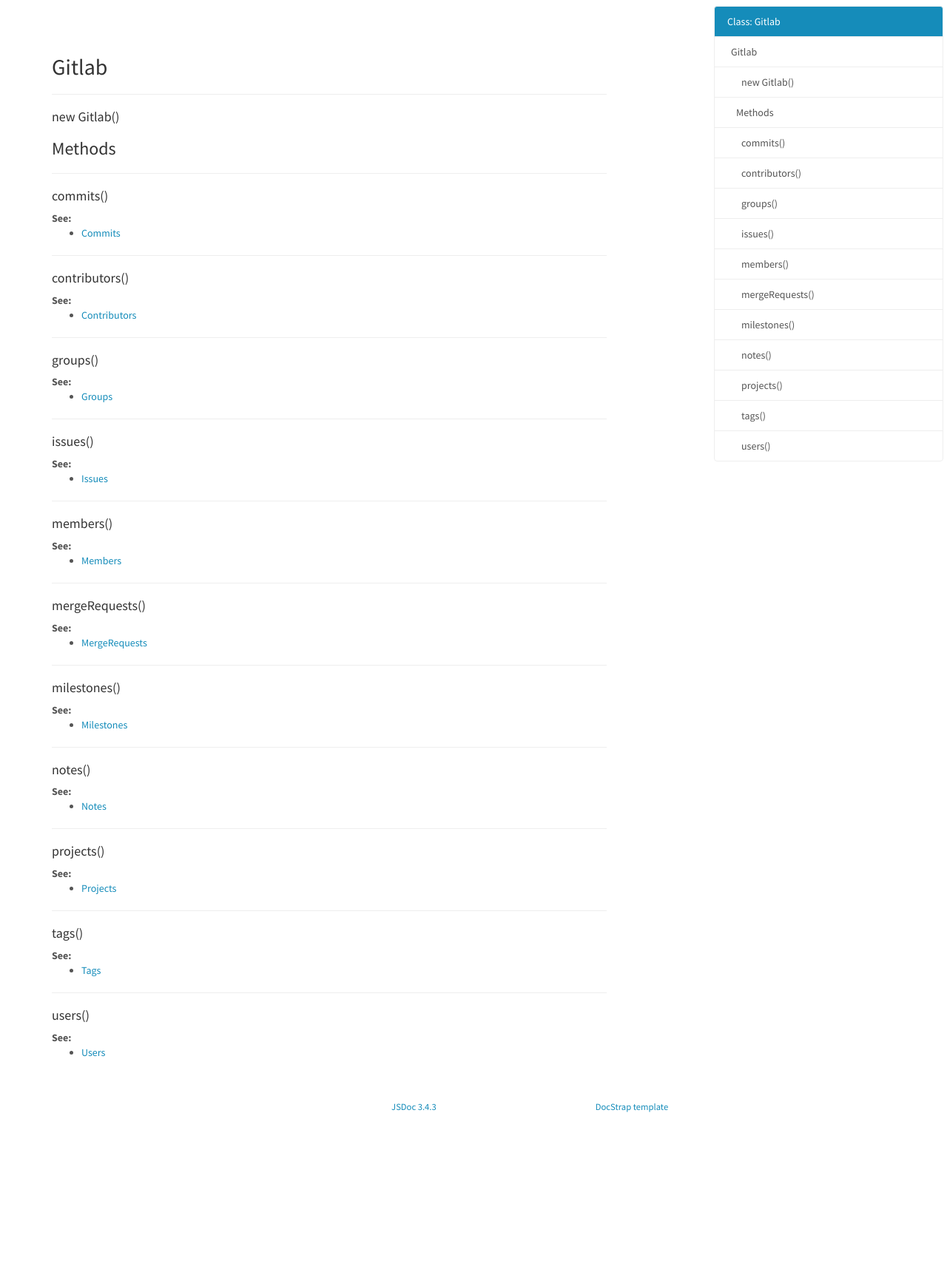
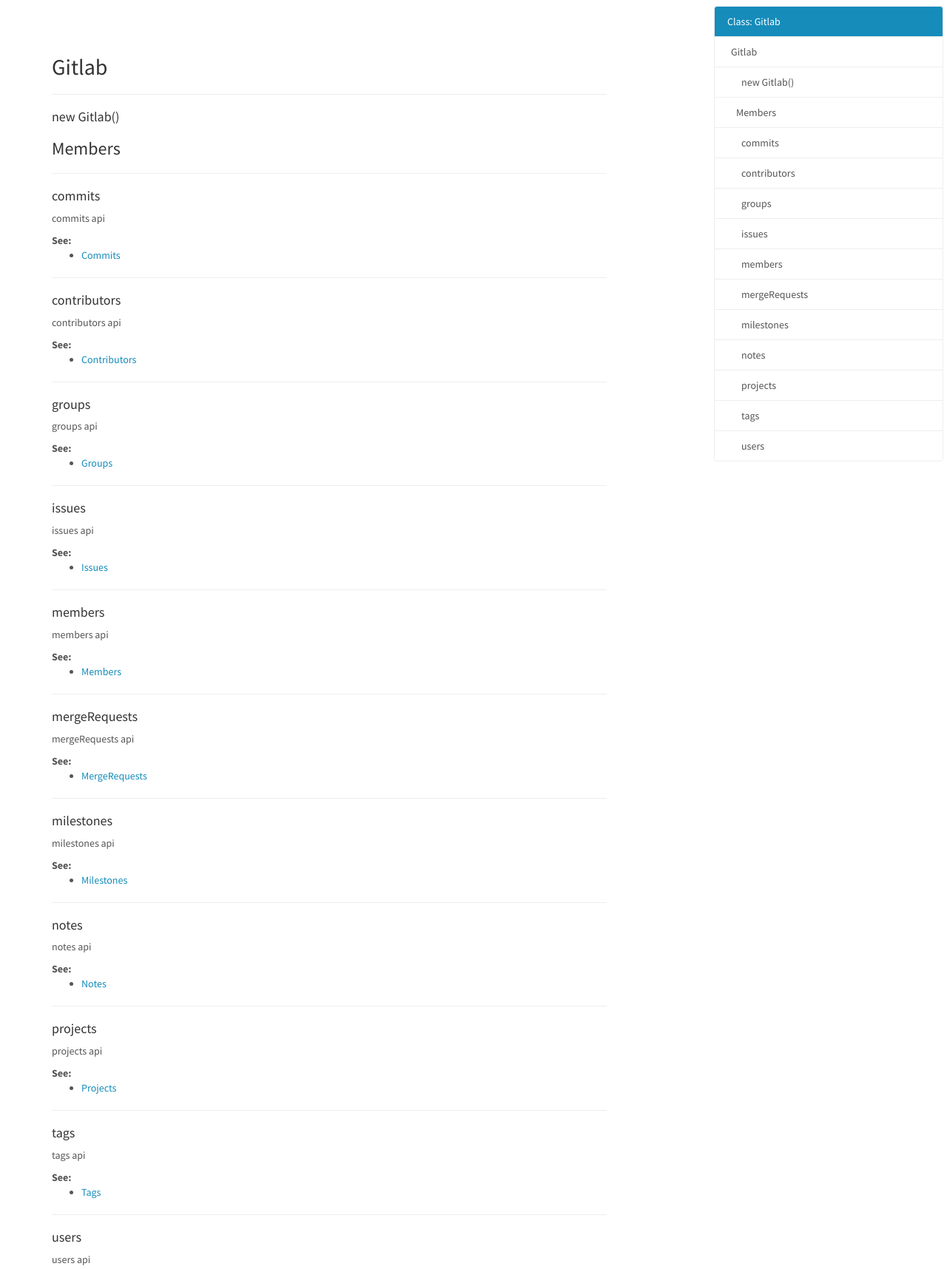
Before and after one commit to huang-x-h/node-gitlab, a plain HTML site: page 1.2.0/Gitlab.html in a window 1280 px wide. Shown: the part 59-1775 px from the top of the page at 74% size. Before the commit the page ends 1565 px from the top, so only its background shows below. Drawn offline with Linux system fonts and the light colour scheme.

Commit message:
update api

```diff
--- a/1.2.0/Gitlab.html
+++ b/1.2.0/Gitlab.html
@@ -164,25 +164,21 @@
 
 
 
-
-
-        <h3 class="subsection-title">Methods</h3>
+        <h3 class="subsection-title">Members</h3>
 
         <dl>
 
 <hr>
-<dt>
-    <h4 class="name" id="commits"><span class="type-signature"></span>commits()</h4>
+<dt class="name" id="commits">
+    <h4 id="commits"><span class="type-signature"></span>commits<span class="type-signature"></span></h4>
 
 
 </dt>
 <dd>
 
-
-
-
-
-
+    <div class="description">
+        <p>commits api</p>
+    </div>
 
 
 
@@ -235,35 +231,21 @@
 
 
 
-
-
-
-
-
-
-
-
-
-
-
-
 </dd>
 
 
 
 <hr>
-<dt>
-    <h4 class="name" id="contributors"><span class="type-signature"></span>contributors()</h4>
+<dt class="name" id="contributors">
+    <h4 id="contributors"><span class="type-signature"></span>contributors<span class="type-signature"></span></h4>
 
 
 </dt>
 <dd>
 
-
-
-
-
-
+    <div class="description">
+        <p>contributors api</p>
+    </div>
 
 
 
@@ -316,35 +298,21 @@
 
 
 
-
-
-
-
-
-
-
-
-
-
-
-
 </dd>
 
 
 
 <hr>
-<dt>
-    <h4 class="name" id="groups"><span class="type-signature"></span>groups()</h4>
+<dt class="name" id="groups">
+    <h4 id="groups"><span class="type-signature"></span>groups<span class="type-signature"></span></h4>
 
 
 </dt>
 <dd>
 
-
-
-
-
-
+    <div class="description">
+        <p>groups api</p>
+    </div>
 
 
 
@@ -397,35 +365,21 @@
 
 
 
-
-
-
-
-
-
-
-
-
-
-
-
 </dd>
 
 
 
 <hr>
-<dt>
-    <h4 class="name" id="issues"><span class="type-signature"></span>issues()</h4>
+<dt class="name" id="issues">
+    <h4 id="issues"><span class="type-signature"></span>issues<span class="type-signature"></span></h4>
 
 
 </dt>
 <dd>
 
-
-
-
-
-
+    <div class="description">
+        <p>issues api</p>
+    </div>
 
 
 
@@ -478,35 +432,21 @@
 
 
 
-
-
-
-
-
-
-
-
-
-
-
-
 </dd>
 
 
 
 <hr>
-<dt>
-    <h4 class="name" id="members"><span class="type-signature"></span>members()</h4>
+<dt class="name" id="members">
+    <h4 id="members"><span class="type-signature"></span>members<span class="type-signature"></span></h4>
 
 
 </dt>
 <dd>
 
-
-
-
-
-
+    <div class="description">
+        <p>members api</p>
+    </div>
 
 
 
@@ -559,35 +499,21 @@
 
 
 
-
-
-
-
-
-
-
-
-
-
-
-
 </dd>
 
 
 
 <hr>
-<dt>
-    <h4 class="name" id="mergeRequests"><span class="type-signature"></span>mergeRequests()</h4>
+<dt class="name" id="mergeRequests">
+    <h4 id="mergeRequests"><span class="type-signature"></span>mergeRequests<span class="type-signature"></span></h4>
 
 
 </dt>
 <dd>
 
-
-
-
-
-
+    <div class="description">
+        <p>mergeRequests api</p>
+    </div>
 
 
 
@@ -640,35 +566,21 @@
 
 
 
-
-
-
-
-
-
-
-
-
-
-
-
 </dd>
 
 
 
 <hr>
-<dt>
-    <h4 class="name" id="milestones"><span class="type-signature"></span>milestones()</h4>
+<dt class="name" id="milestones">
+    <h4 id="milestones"><span class="type-signature"></span>milestones<span class="type-signature"></span></h4>
 
 
 </dt>
 <dd>
 
-
-
-
-
-
+    <div class="description">
+        <p>milestones api</p>
+    </div>
 
 
 
@@ -721,35 +633,21 @@
 
 
 
-
-
-
-
-
-
-
-
-
-
-
-
 </dd>
 
 
 
 <hr>
-<dt>
-    <h4 class="name" id="notes"><span class="type-signature"></span>notes()</h4>
+<dt class="name" id="notes">
+    <h4 id="notes"><span class="type-signature"></span>notes<span class="type-signature"></span></h4>
 
 
 </dt>
 <dd>
 
-
-
-
-
-
+    <div class="description">
+        <p>notes api</p>
+    </div>
 
 
 
@@ -802,35 +700,21 @@
 
 
 
-
-
-
-
-
-
-
-
-
-
-
-
 </dd>
 
 
 
 <hr>
-<dt>
-    <h4 class="name" id="projects"><span class="type-signature"></span>projects()</h4>
+<dt class="name" id="projects">
+    <h4 id="projects"><span class="type-signature"></span>projects<span class="type-signature"></span></h4>
 
 
 </dt>
 <dd>
 
-
-
-
-
-
+    <div class="description">
+        <p>projects api</p>
+    </div>
 
 
 
@@ -883,35 +767,21 @@
 
 
 
-
-
-
-
-
-
-
-
-
-
-
-
 </dd>
 
 
 
 <hr>
-<dt>
-    <h4 class="name" id="tags"><span class="type-signature"></span>tags()</h4>
+<dt class="name" id="tags">
+    <h4 id="tags"><span class="type-signature"></span>tags<span class="type-signature"></span></h4>
 
 
 </dt>
 <dd>
 
-
-
-
-
-
+    <div class="description">
+        <p>tags api</p>
+    </div>
 
 
 
@@ -964,35 +834,21 @@
 
 
 
-
-
-
-
-
-
-
-
-
-
-
-
 </dd>
 
 
 
 <hr>
-<dt>
-    <h4 class="name" id="users"><span class="type-signature"></span>users()</h4>
+<dt class="name" id="users">
+    <h4 id="users"><span class="type-signature"></span>users<span class="type-signature"></span></h4>
 
 
 </dt>
 <dd>
 
-
-
-
-
-
+    <div class="description">
+        <p>users api</p>
+    </div>
 
 
 
@@ -1045,21 +901,11 @@
 
 
 
-
-
-
-
-
-
-
-
-
-
-
-
 </dd>
 
         </dl>
+
+
 
 
 
@@ -1098,7 +944,7 @@
 <span class="jsdoc-message">
 	Documentation generated by <a href="https://github.com/jsdoc3/jsdoc">JSDoc 3.4.3</a>
 
-		on 2017-08-24T10:45:40+08:00
+		on 2017-08-24T17:55:34+08:00
 
 	using the <a href="https://github.com/docstrap/docstrap">DocStrap template</a>.
 </span>
```
Also changed, not shown: 1.2.0/Commits.html (+1 -1 lines), 1.2.0/Contributors.html (+1 -1 lines), 1.2.0/Groups.html (+1 -1 lines), 1.2.0/Issues.html (+1 -1 lines), 1.2.0/Labels.html (+1 -1 lines), 1.2.0/Members.html (+1 -1 lines), 1.2.0/MergeRequests.html (+1 -1 lines), 1.2.0/Milestones.html (+1 -1 lines), 1.2.0/Notes.html (+1 -1 lines), 1.2.0/Projects.html (+1 -1 lines), 1.2.0/Tags.html (+1 -1 lines), 1.2.0/Users.html (+1 -1 lines), 1.2.0/classes.list.html (+1 -1 lines), 1.2.0/index.html (+1 -1 lines), 2 more files.
